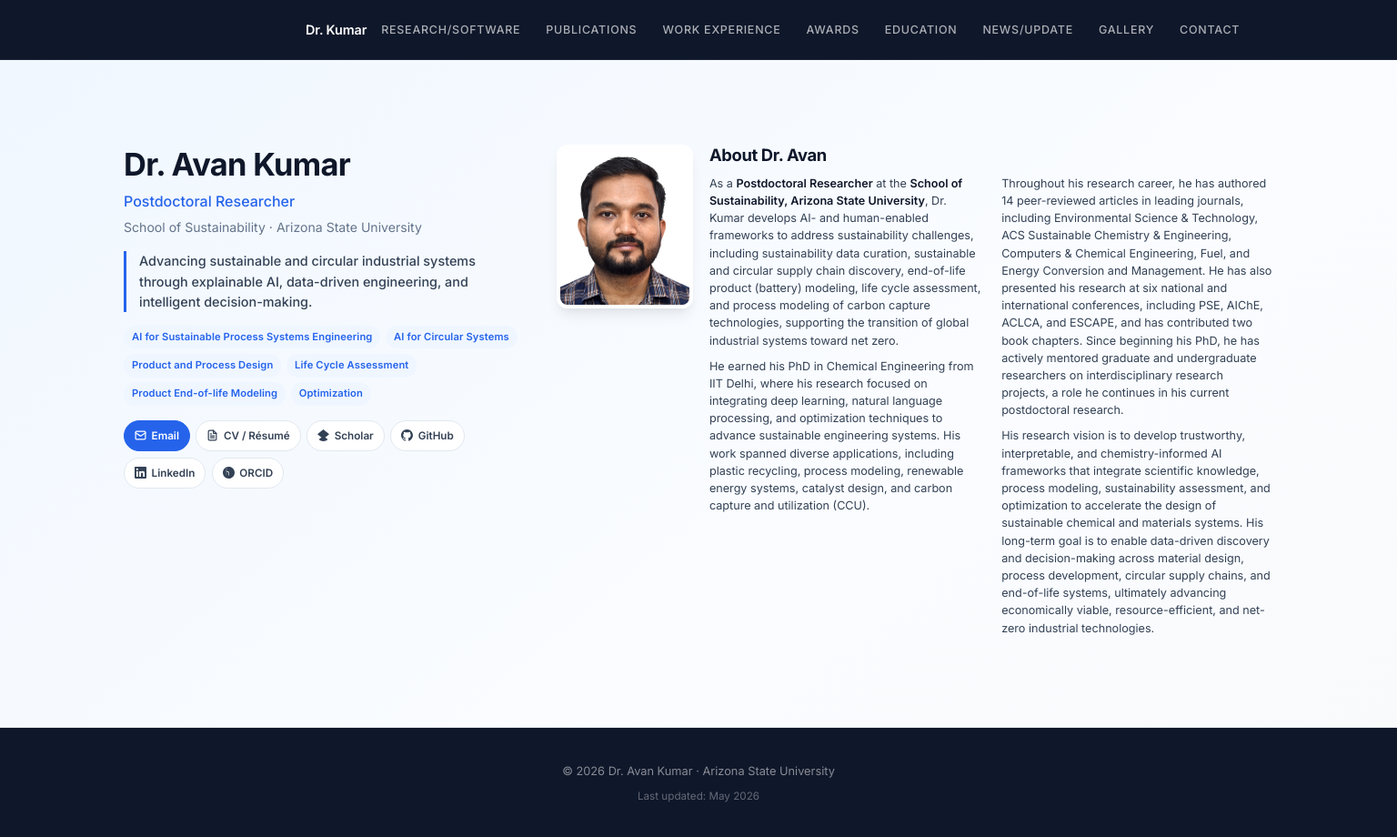
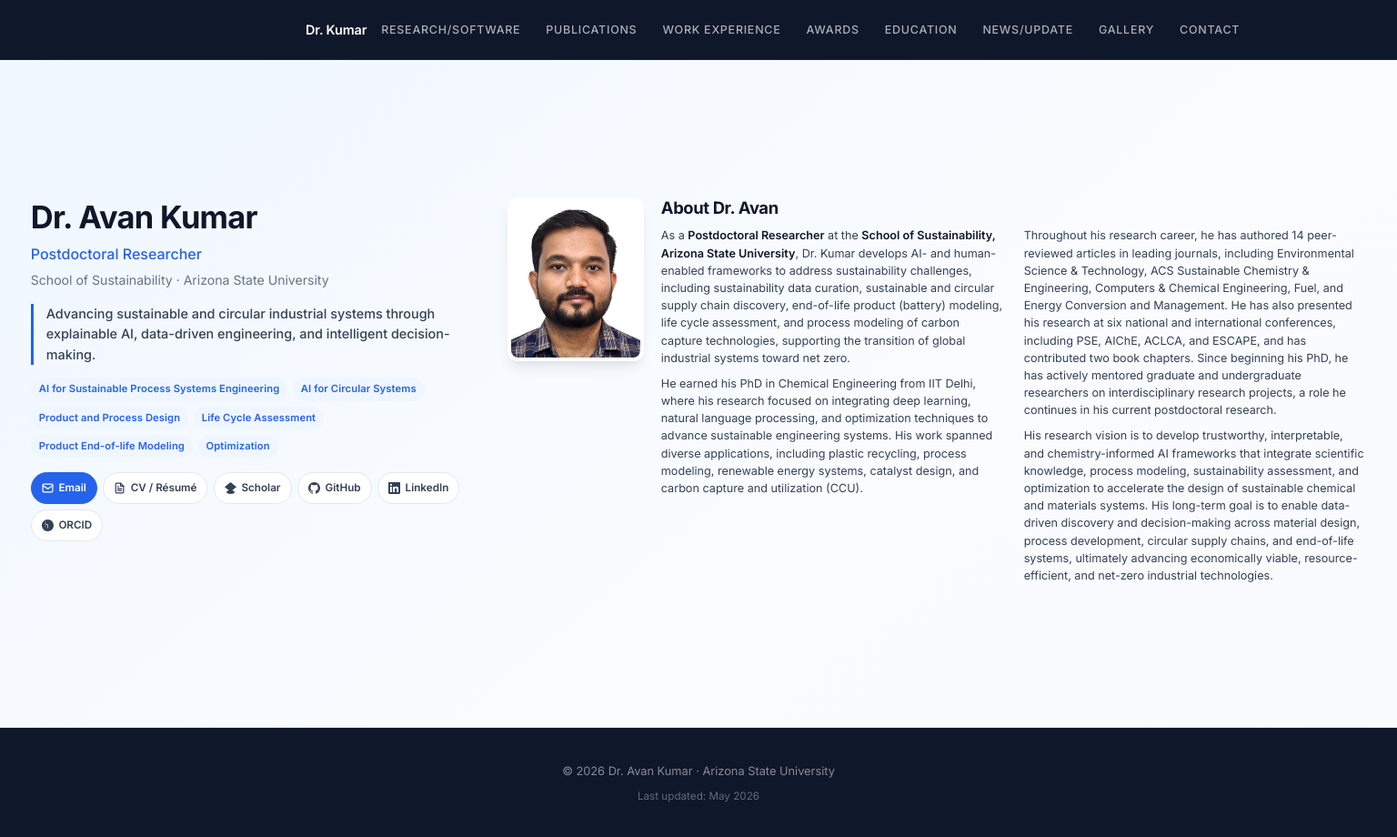
Before and after one commit to avanscholar/Website, a plain HTML site: page index.html in a window 1536 px wide. Shown: the whole page at 91% size. Drawn offline with Linux system fonts and the light colour scheme.

Commit message:
Reduce homepage side margins

```diff
--- a/assets/css/style.css
+++ b/assets/css/style.css
@@ -1634,3 +1634,19 @@ h1, h2, h3, h4 {
     column-count: 1;
   }
 }
+
+
+/* Use nearly the full browser width on the homepage only */
+.section-hero > .container {
+  width: 100%;
+  max-width: none;
+  padding-left: clamp(18px, 2.2vw, 36px);
+  padding-right: clamp(18px, 2.2vw, 36px);
+}
+
+@media (min-width: 1400px) {
+  .section-hero .hero-grid {
+    grid-template-columns: minmax(360px, .68fr) minmax(0, 1.32fr);
+    gap: clamp(28px, 2.5vw, 48px);
+  }
+}
```
